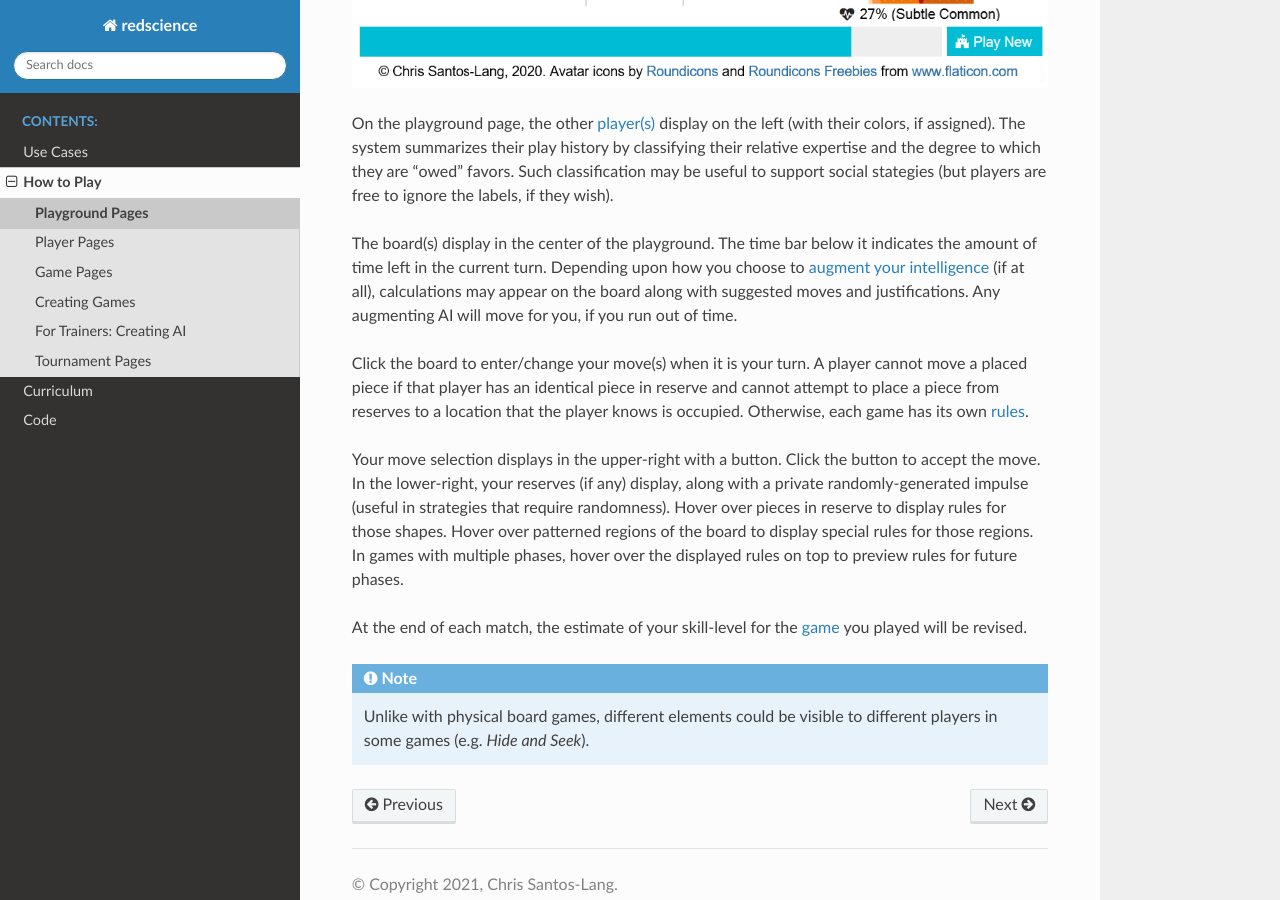
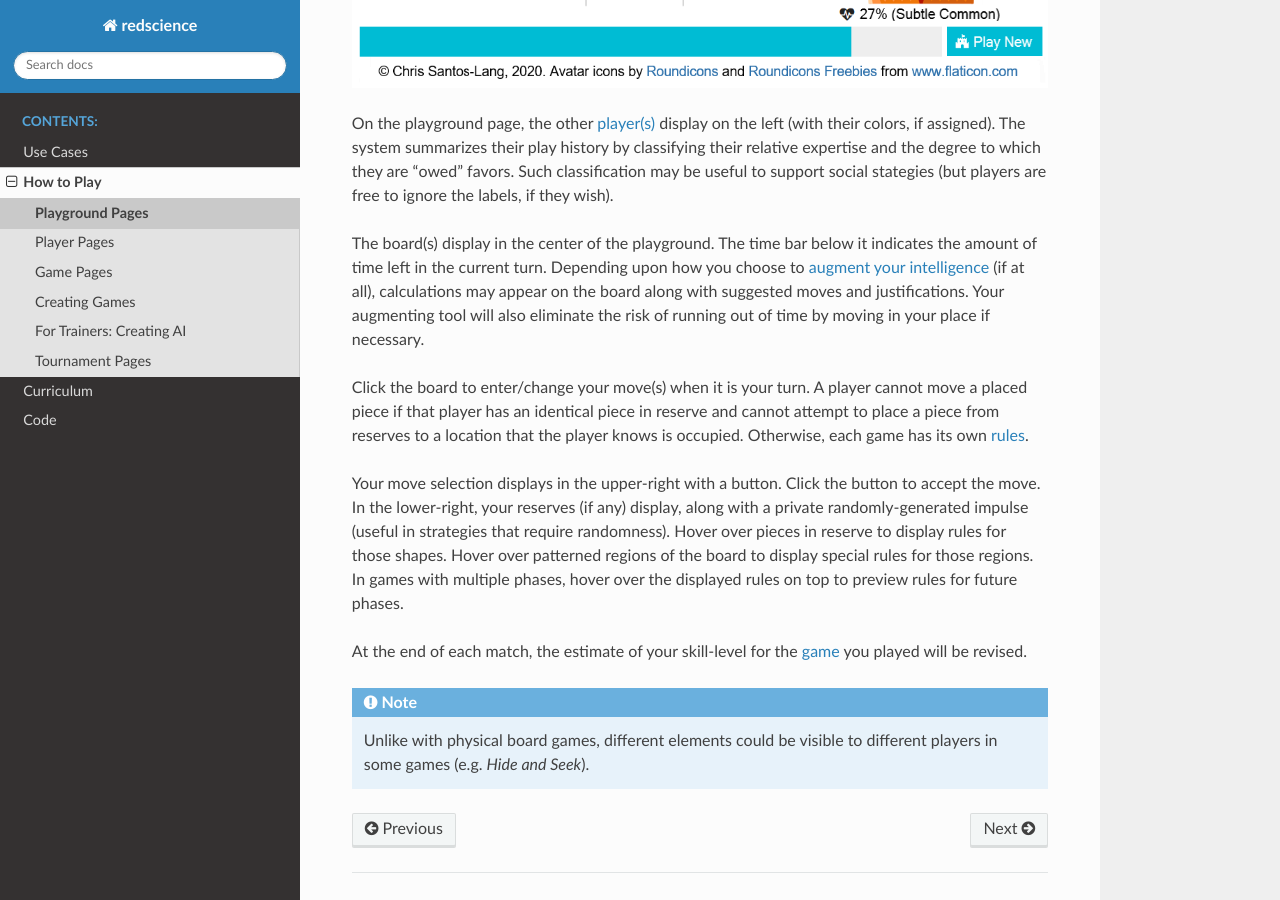
Before and after one commit to ChrisSantosLang/redscience, a Sphinx documentation site: the page built from docs/source/playground.rst, in a window 1280 px wide and 900 px high, scrolled down 557 px. Built offline with Sphinx 7.4.7 and the Read the Docs theme 2.0.0, drawn with Linux system fonts in a browser that asks for light colours.

Commit message:
Update playground.rst

```diff
--- a/docs/source/playground.rst
+++ b/docs/source/playground.rst
@@ -15,8 +15,8 @@ below it indicates the amount of time left in the current turn.
 Depending upon how you choose to
 :doc:`augment your intelligence <playerfactory>` (if at all),
 calculations may appear on the board along with suggested
-moves and justifications. Any augmenting AI will move for you,
-if you run out of time.
+moves and justifications. Your augmenting tool will also eliminate the
+risk of running out of time by moving in your place if necessary.
 
 Click the board to enter/change your move(s)
 when it is your turn. A player cannot move a placed piece if that
```
